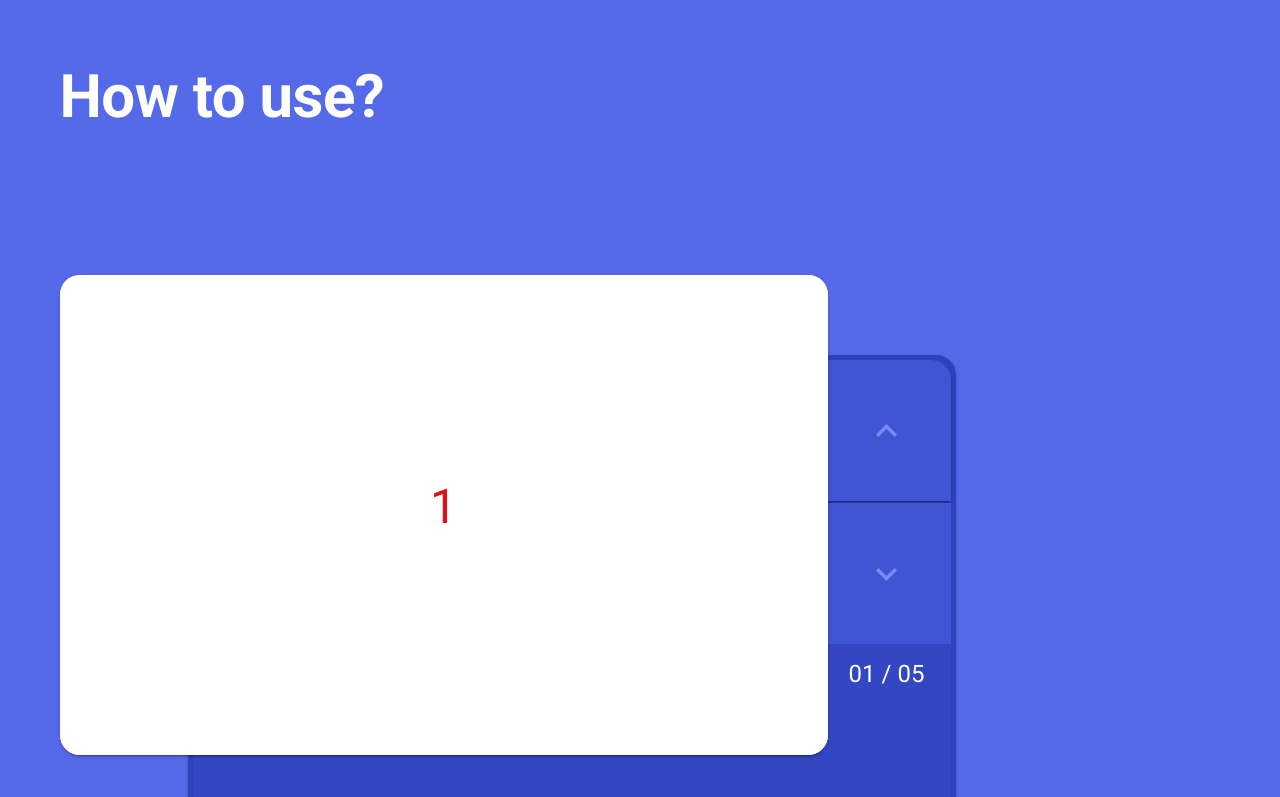
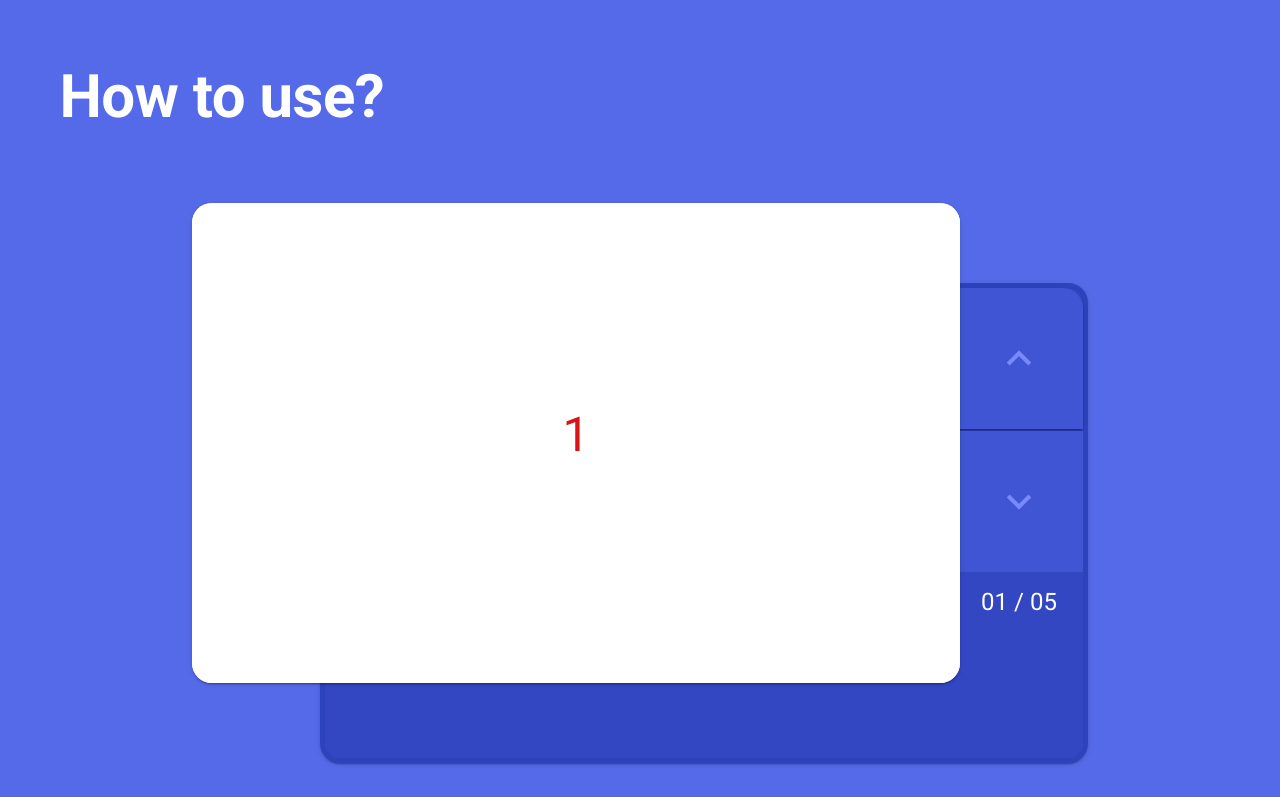
Before and after one commit to kimjy392/ssafit, a Vue app in the folder front-end/: page / in a window 1280 px wide. Shown: the part 2000-2797 px from the top of the page. Built offline with nearby package versions, Linux system fonts and the light colour scheme; no server answers; what vue-session would draw is missing.

Commit message:
Update | StretchingPage

```diff
--- a/front-end/src/components/introItems/Explanation.vue
+++ b/front-end/src/components/introItems/Explanation.vue
@@ -1,8 +1,8 @@
 <template>
   <v-container>
     <h2 class="display-3 font-weight-bold mb-3 white--text">How to use?</h2>
-    <div class="py-12"></div>
-    <HelpCard></HelpCard>
+    <div class="py-3"></div>
+    <HelpCard class="mx-auto"></HelpCard>
   </v-container>
 </template>
 
--- a/front-end/src/components/items/HelpCard.vue
+++ b/front-end/src/components/items/HelpCard.vue
@@ -112,7 +112,7 @@ export default {
     margin-left: auto;
   }
   #up-arrow {
-    font-size: 3em !important;
+    font-size: 3.5em !important;
     color: rgb(120, 138, 250);
   }
   #down-button {
@@ -125,7 +125,7 @@ export default {
     margin-left: auto;
   }
   #down-arrow {
-    font-size: 3em !important;
+    font-size: 3.5em !important;
     color: rgb(120, 138, 250);
   }
   #control > hr {
--- a/front-end/src/views/StretchingPage.vue
+++ b/front-end/src/views/StretchingPage.vue
@@ -1,6 +1,7 @@
 <template>
   <div>
     <Header></Header>
+    <div class="ml-auto mr-12" style="width: 3em;">
       <v-tooltip bottom>
         <template v-slot:activator="{ on }">
           <v-btn
@@ -15,6 +16,7 @@
         </template>
         <span>도움말</span>
       </v-tooltip>
+    </div>
     <v-dialog elevation-0 v-model="dialog" max-width="70vw">
       <HelpCard></HelpCard>
     </v-dialog>
@@ -23,6 +25,12 @@
       <div id="videoContainer"></div>
     </v-card>
     <div class='sketch' id="sketch"></div>
+    <div class="my-6"></div>
+    <div style="text-align: center">
+      <v-btn x-large color="#ff7235">
+        시작하려면 스페이스바를 누르세요
+      </v-btn>
+    </div>
     <h1> {{ cosineSimilarity }} </h1>
   </div>
 </template>
```
Also changed, not shown: front-end/src/components/stretchItems/CharacterBox.vue (added, +15 -0 lines). Lines whose indentation alone changed are shown as unchanged.
